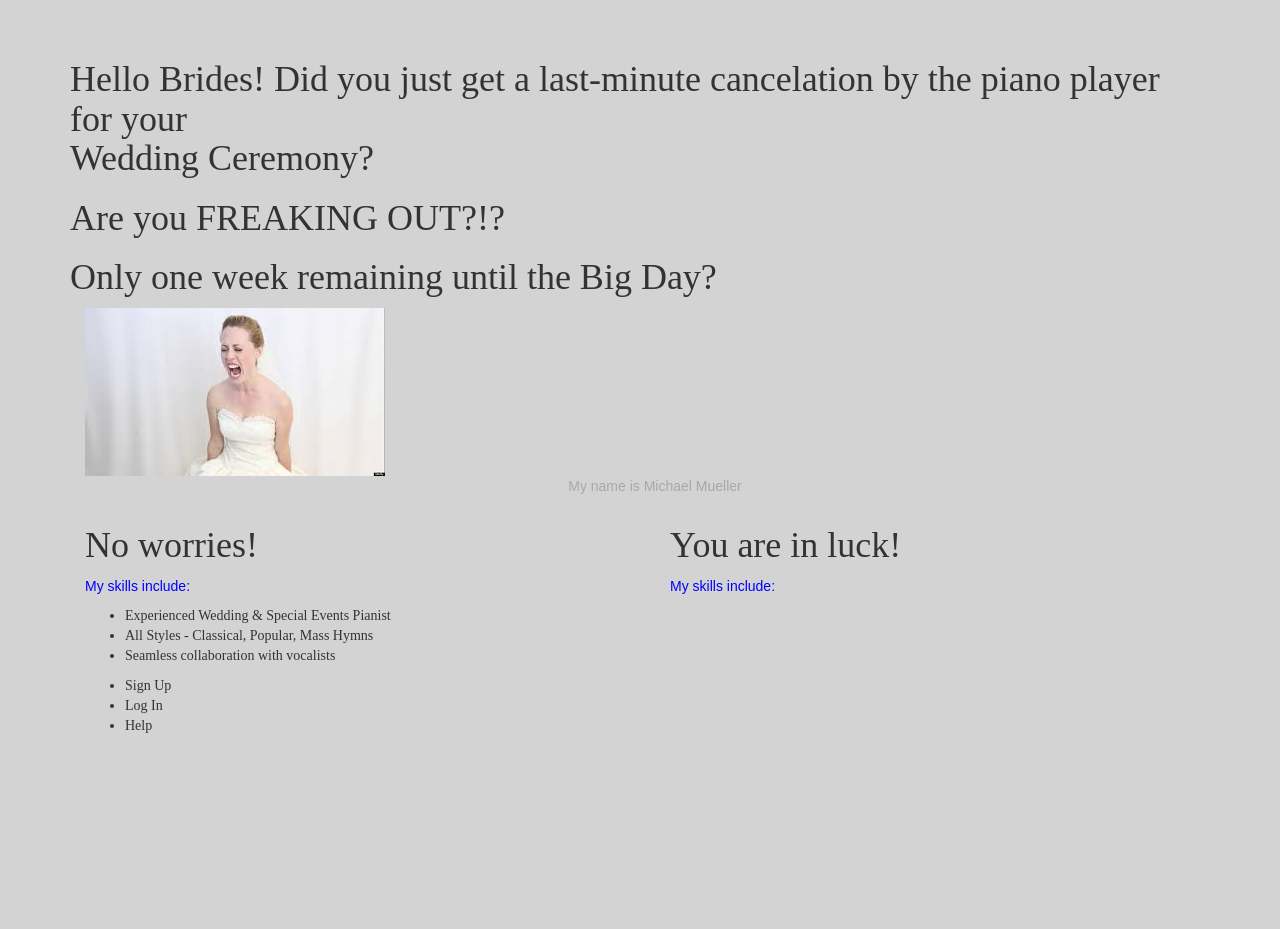
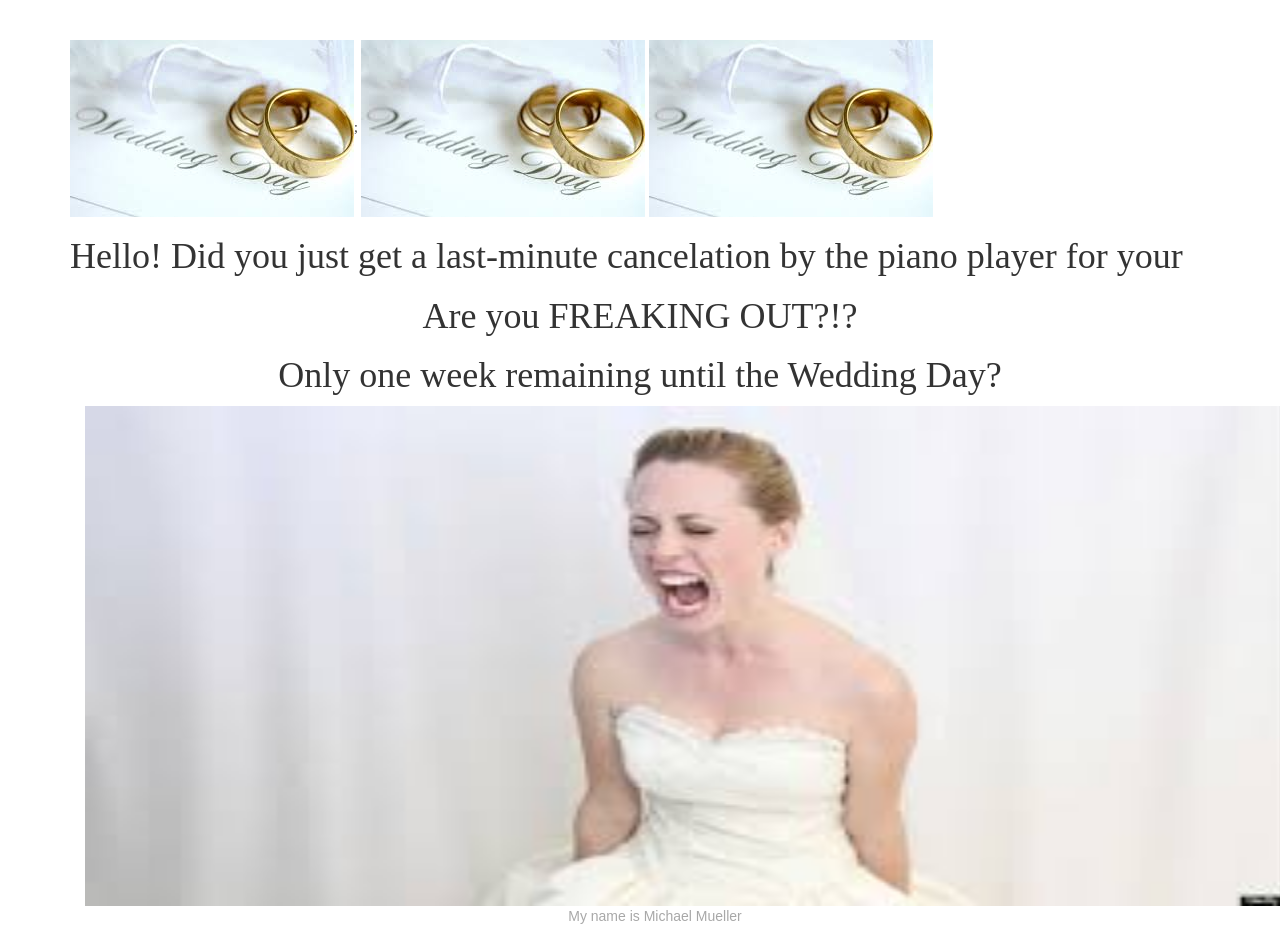
Before and after one commit to mmueller4991/Awesome-website, a plain HTML site: page Awesome-websiterevA.html in a window 1280 px wide. Shown: the top 929 px of the page. Drawn offline with Linux system fonts and the light colour scheme.

Commit message:
added pics

```diff
--- a/Awesome-websiterevA.html
+++ b/Awesome-websiterevA.html
@@ -8,8 +8,8 @@
 		<link rel="stylesheet" type="text/css" href="bootstrap.css">
 		<link rel="stylesheet" type="text/css" href="styles.css">
 	</head>
-	<body style="background-color:lightgrey;">
-	<body>
+	<body style="background-color: #doe4fe">
+	</body>
 		<div class="container">
   			<div class="row">
   				<div class="col-sm-12"></div>
@@ -18,19 +18,23 @@
 	</head>
 	<br>
 	<br>
-  	<h1 id="awesomeText"> Hello Brides!  Did you just get a last-minute cancelation by the piano player for your<br>
-  	 Wedding Ceremony? </h1>
-  	<h1 id="awesomeText">Are you FREAKING OUT?!?</h1>
-  	<h1 id="awesomeText"> Only one week remaining until the Big Day?</h1>
+  <img id="background" src="RingPic-WeddingDay.jpg">; <img id="background" src="RingPic-WeddingDay.jpg">
+  <img id="background" src="RingPic-WeddingDay.jpg">
+  </body>
+  	<h1 id="awesomeText"> Hello!  Did you just get a last-minute cancelation by the piano player for your</h1>
+  	<h1 id="awesomeText" class="center">Are you FREAKING OUT?!?</h1>
+  	<h1 id="awesomeText" class="center"> Only one week remaining until the Wedding Day?</h1>
   		<div class="container">
   			<div class="row">
   				<div class="col-sm-12">
-  	<img src = "bridezilla.jpg">
+  	<img src = "bridezilla.jpg" style="width:1200px;height:500px;">
+    <br>
+
   	<p class="soft center"> My name is Michael Mueller </p>
     		<div class="row">
     			<div class="col-sm-6">
     		<h1>No worries!</h1>
-    		<p>My skills include:</p>
+    		<p>My services include:</p>
     	</div>
     </div>
     	<div class="col-sm-6">
@@ -65,9 +69,13 @@ th, td {
 <br>
 <br>
 <br>
+<br>
+<br>
+<br>
 <p>
 	<br>
 </p>
+<h1 id="awesomeText">Sample list of songs by name, composer, and music category:</h1>
 <br>
 <br>
 <br>
--- a/styles.css
+++ b/styles.css
@@ -6,3 +6,14 @@ p {
 .soft {color:#a8a8a8;}
 .center {text-align: center;}
 .container {margin:0 auto;}
+
+html.w-mod-touch * {
+    background-attachment: scroll !important;
+}
+#background {
+background-size: cover;
+background-attachment: fixed;
+background-repeat: no-repeat;
+background-position: center center;
+
+}
```
Also changed, not shown: Background.jpg (added), GitHub/GitCommands.txt (deleted), RingPic-WeddingDay.jpg (added), backgroundPic.jpg (added).
